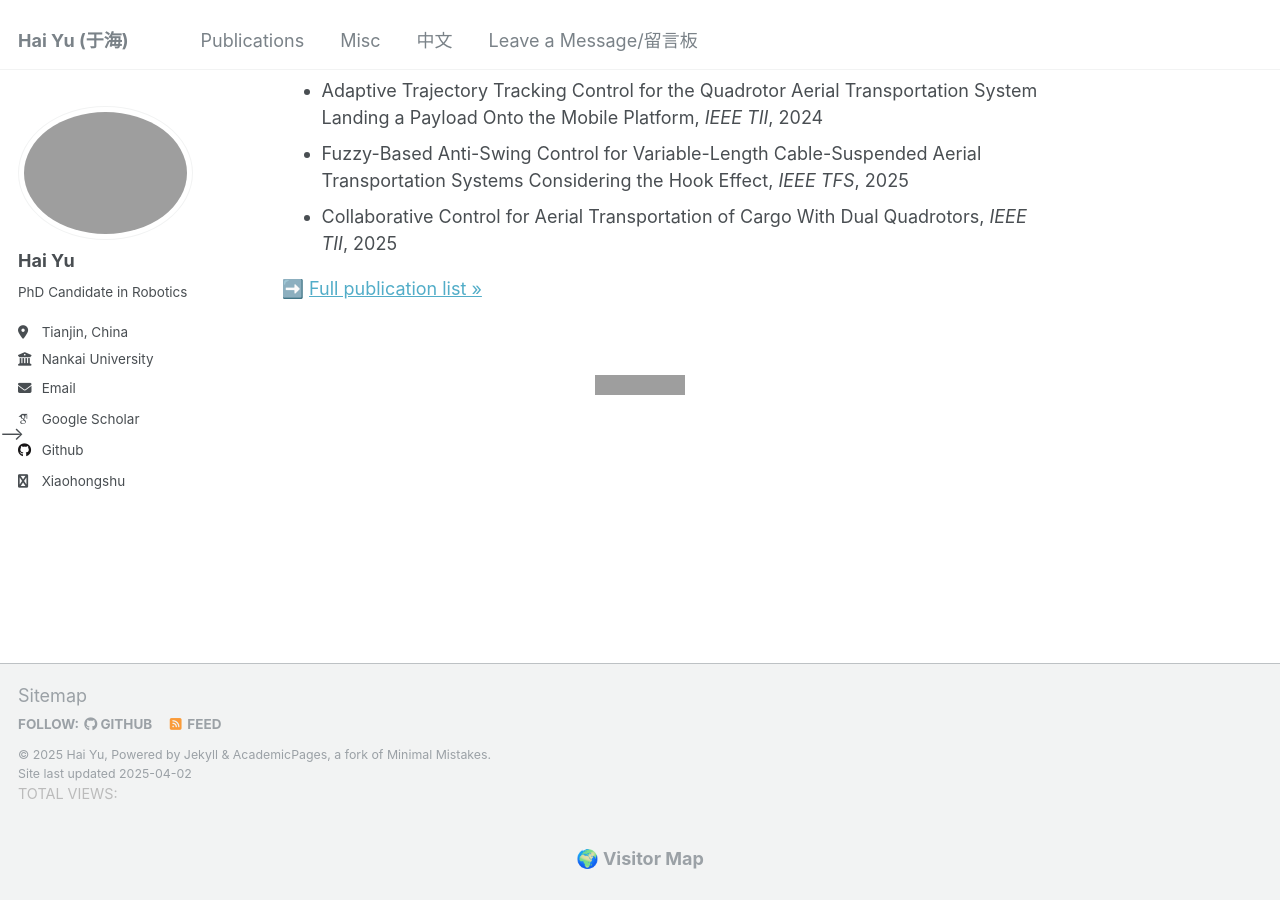
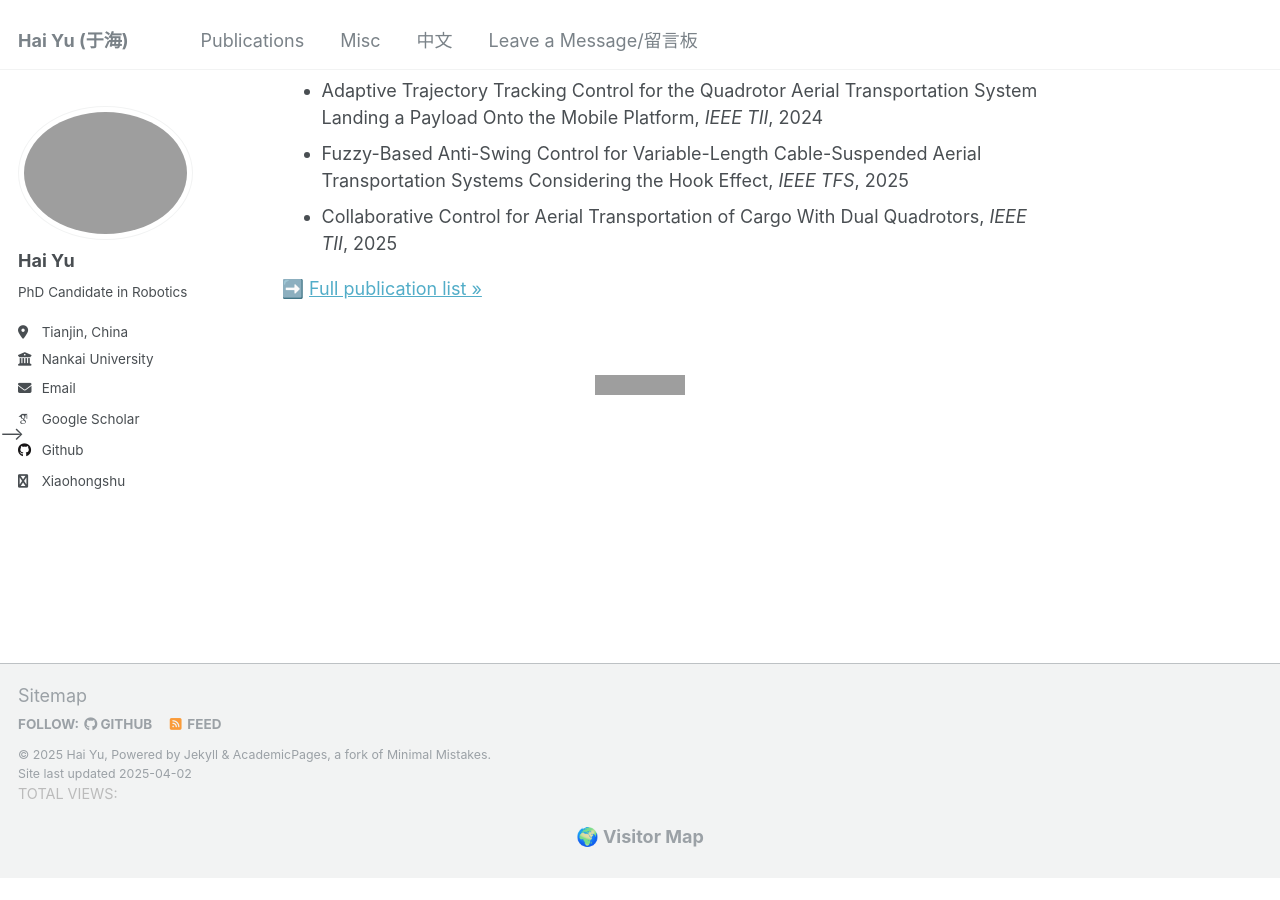
Before and after one commit to wangy1893/wangy1893.github.io, a Jekyll site: the page built from _pages/about.md, in a window 1280 px wide and 900 px high, scrolled down 1783 px. Built offline with Jekyll 4.4.1, drawn with Linux system fonts in a browser that asks for light colours; some web fonts are replaced; a script that is not in the unit is left out; comment, search, counter and statistics services are not loaded; after the commit the page ends 2661 px from its top, so only the background shows below that; grey boxes are pictures that could not be loaded.

Commit message:
Update footer.html

```diff
--- a/_includes/footer.html
+++ b/_includes/footer.html
@@ -27,7 +27,7 @@
     TOTAL VIEWS: <span id="busuanzi_value_site_pv"></span>
 </div>
 <!-- 🌐 动态世界访问地球 -->
-<div align="center" style="margin-top: 40px;">
+<div align="center" style="margin-top: 4px;">
   <p style="margin-bottom: 10px; font-weight: bold;">🌍 Visitor Map</p>
   <script type="text/javascript" id="clstr_globe" src="//clustrmaps.com/globe.js?d=s4FOtRt-xxeAAs-Catbe6QaM8V0X-j73u9t1wgW22Zo"></script>
 </div>
```
